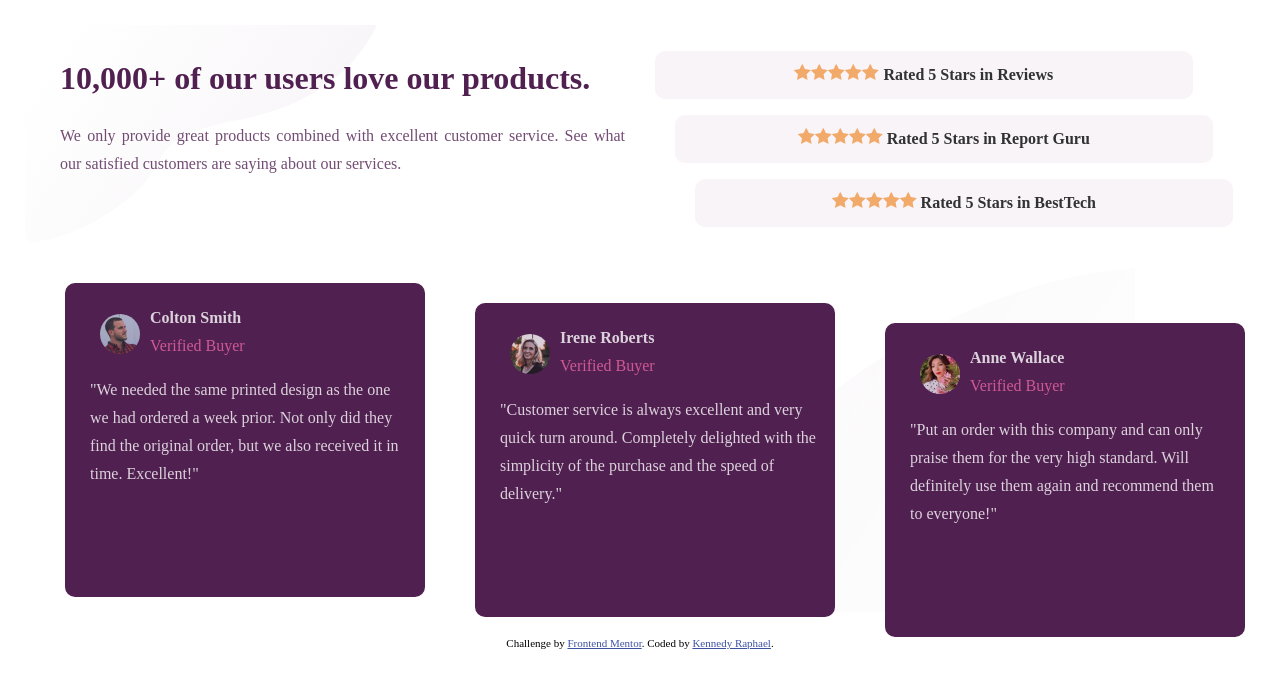
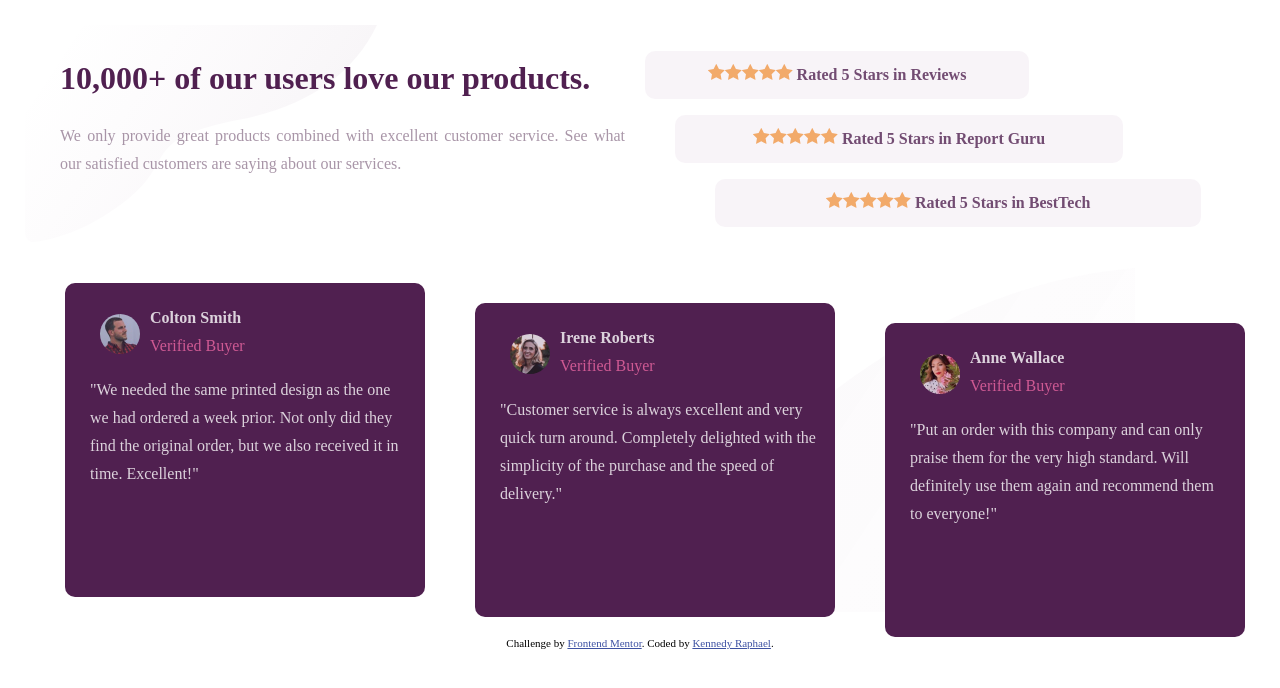
Before and after one commit to Jfkay531/social-proof-section-master, a plain HTML site: page index.html in a window 1280 px wide. Shown: the top 688 px of the page. Drawn offline with Linux system fonts and the light colour scheme.

Commit message:
Update style.css

```diff
--- a/style.css
+++ b/style.css
@@ -43,7 +43,7 @@
   }
 
   .intro p{
-    color: var(--verydarkmagenta);
+    color: var(--darkgrayishmagenta);
     text-align: center;
 
   }
@@ -68,7 +68,7 @@
   .rating {
     background-color: var(--lightgrayishnagenta);
     text-align: center;
-    color: black;
+    color:  var(--verydarkmagenta);
     padding-top:10px;
     padding-bottom:10px;
   }
@@ -131,9 +131,18 @@ header {
       width: 25vw;
     }
 
-    #rating1 {position: relative;right: 20px;}
-     #rating2{position: relative;}
-    #rating3 { position: relative;left: 20px;}
+    #rating1 {
+      position: relative;
+      width: 30vw;
+      right: 30px;}
+     #rating2{
+       position:relative;
+       width: 35vw;
+     }
+    #rating3 {
+      position: relative;
+      width:38vw;
+      left: 40px;}
 
     .intro, h1, .row2{text-align: left; margin: 25px;}
 
```
